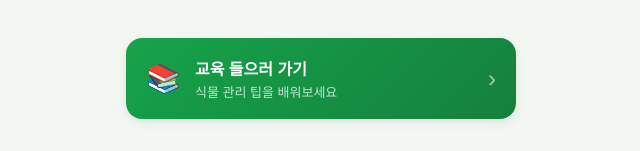
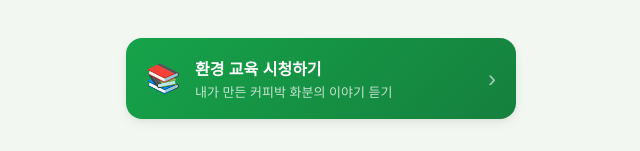
Before and after one commit to wis5465-ui/ESG-, a website: page index.html in a window 1280 px wide. Shown: the part 399-550 px from the top of the page, without its empty margins (319-959 px from the left). Drawn offline with nearby package versions, Linux system fonts and the light colour scheme; no server answers.

Commit message:
교육 버튼 텍스트 변경

```diff
--- a/index.html
+++ b/index.html
@@ -33,8 +33,8 @@
       <div class="edu-button-inner">
         <span class="edu-icon">📚</span>
         <div class="edu-text">
-          <span class="edu-title">교육 들으러 가기</span>
-          <span class="edu-desc">식물 관리 팁을 배워보세요</span>
+          <span class="edu-title">환경 교육 시청하기</span>
+          <span class="edu-desc">내가 만든 커피박 화분의 이야기 듣기</span>
         </div>
         <span class="edu-arrow">›</span>
       </div>
```
